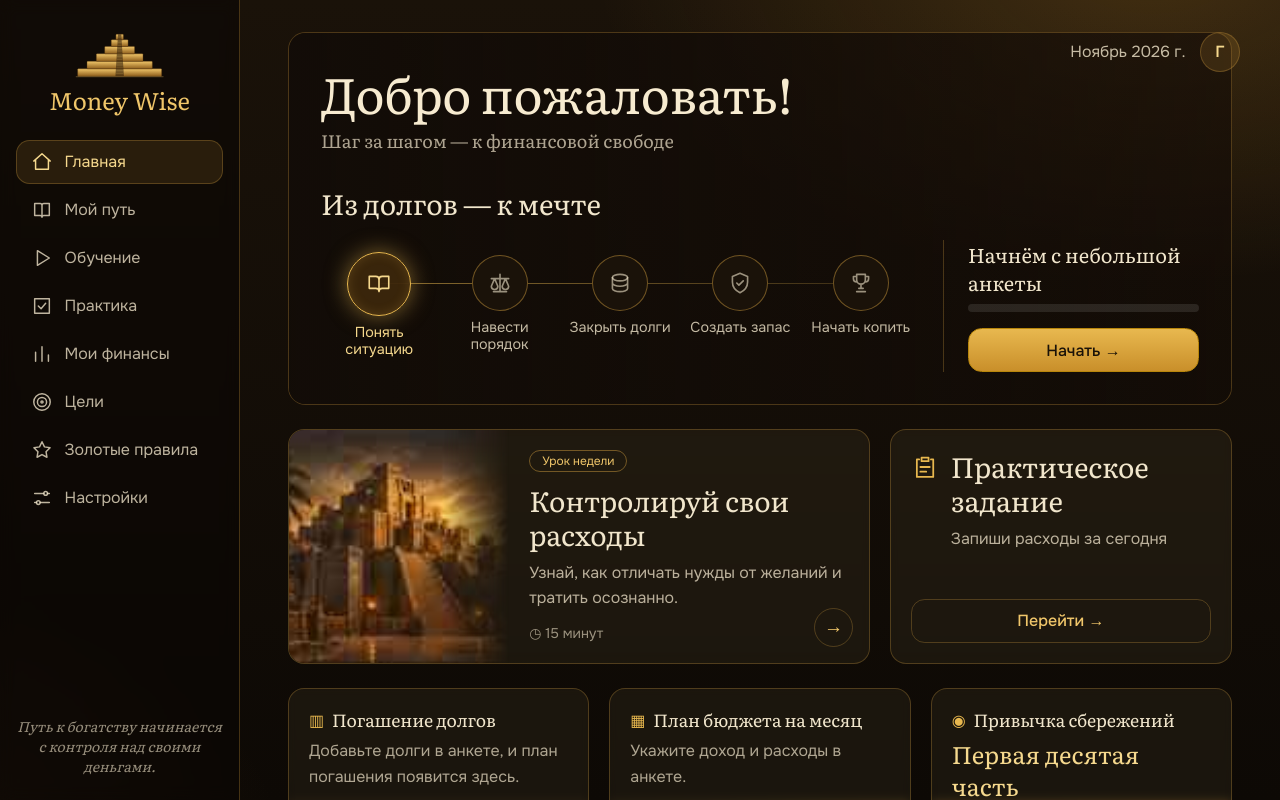
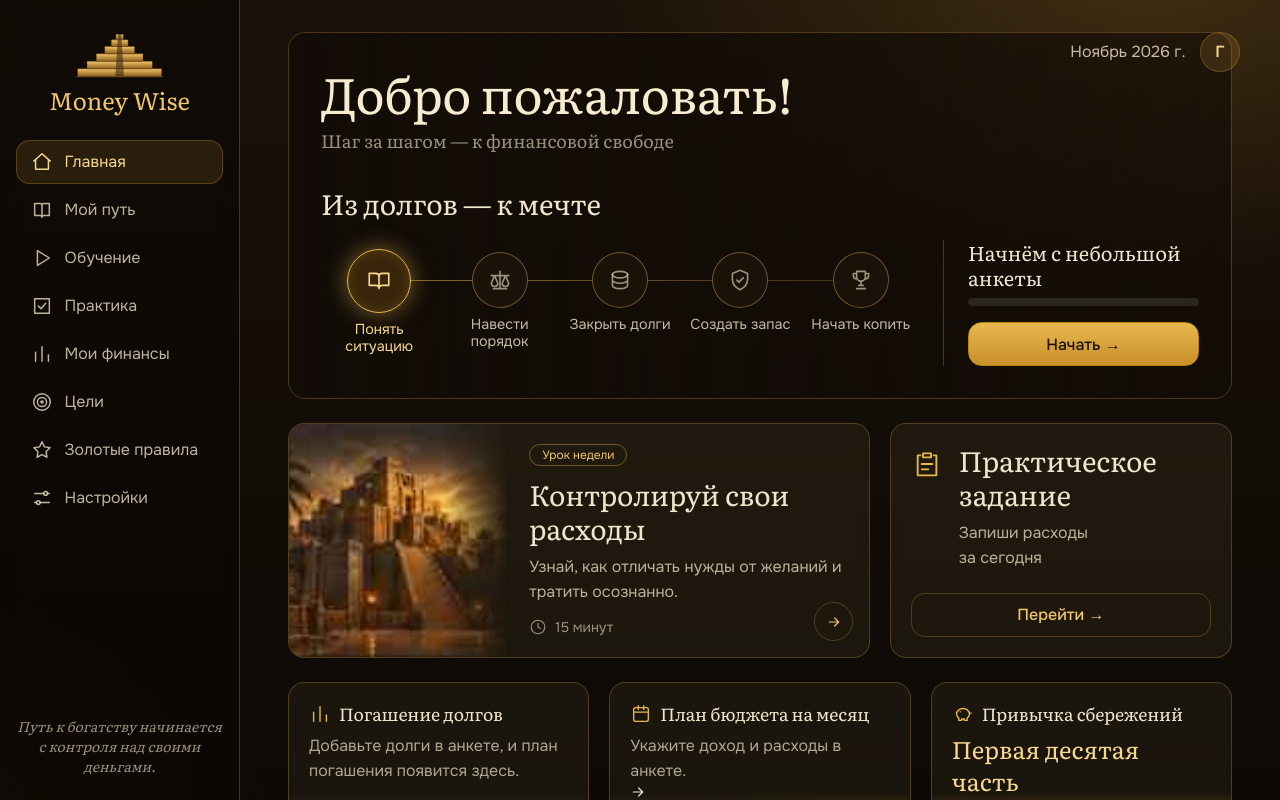
Before and after one commit to Kr4kas-help/Vavilon-mony, a Next.js app: page / in a window 1280 px wide. Both pictures are taken after a click on the button "Продолжить без аккаунта". Shown: the top 800 px of the page. Built offline with nearby package versions, Linux system fonts and the light colour scheme.

Commit message:
Дизайн главной по макету: иконки, круглые стрелки, мелкие правки

```diff
--- a/components/Dashboard.tsx
+++ b/components/Dashboard.tsx
@@ -12,13 +12,30 @@ const STEPS = ["Понять ситуацию", "Навести порядок",
 
 const fadeLeft = "linear-gradient(to right, transparent 0%, #000 55%)";
 
+const ico = { fill: "none", stroke: "currentColor", strokeWidth: 1.5, strokeLinecap: "round", strokeLinejoin: "round", "aria-hidden": true } as const;
+
 function StepIcon({ i }: { i: number }) {
-  const p = { width: 26, height: 26, viewBox: "0 0 24 24", fill: "none", stroke: "currentColor", strokeWidth: 1.5, strokeLinecap: "round", strokeLinejoin: "round", "aria-hidden": true } as const;
+  const p = { width: 26, height: 26, viewBox: "0 0 24 24", ...ico } as const;
   if (i === 0) return <svg {...p}><path d="M12 6v13M3 5h6a3 3 0 013 3v11a3 3 0 00-3-3H3V5zM21 5h-6a3 3 0 00-3 3v11a3 3 0 013-3h6V5z" /></svg>;
   if (i === 1) return <svg {...p}><path d="M12 4v16M6 20h12M4 8h16M7 8l-3 7a3 3 0 006 0L7 8zM17 8l-3 7a3 3 0 006 0l-3-7z" /></svg>;
   if (i === 2) return <svg {...p}><ellipse cx="12" cy="7" rx="7" ry="3" /><path d="M5 7v5c0 1.7 3.1 3 7 3s7-1.3 7-3V7M5 12v5c0 1.7 3.1 3 7 3s7-1.3 7-3v-5" /></svg>;
   if (i === 3) return <svg {...p}><path d="M12 3l7 3v5c0 5-3 8-7 10-4-2-7-5-7-10V6l7-3zM9 12l2 2 4-4" /></svg>;
   return <svg {...p}><path d="M8 4h8v5a4 4 0 01-8 0V4zM8 6H5v2a3 3 0 003 3M16 6h3v2a3 3 0 01-3 3M12 13v4M8 20h8M10 17h4" /></svg>;
+}
+
+function StatIcon({ kind }: { kind: "debt" | "calendar" | "piggy" }) {
+  const p = { width: 22, height: 22, viewBox: "0 0 24 24", ...ico } as const;
+  if (kind === "debt") return <svg {...p}><path d="M5 20V10M12 20V4M19 20v-7" /></svg>;
+  if (kind === "calendar") return <svg {...p}><rect x="4" y="5" width="16" height="15" rx="2" /><path d="M4 10h16M9 3v4M15 3v4" /></svg>;
+  return <svg {...p}><path d="M5 12a7 6 0 0114 0c0 2-1 3.4-2.5 4.4V19h-3v-1.5h-3V19h-3v-2.6C6 15.4 5 14 5 12zM19 11h2M9 9.5h.01" /></svg>;
+}
+
+function Arrow({ className = "round-go" }: { className?: string }) {
+  return (
+    <span className={className} aria-hidden>
+      <svg width="16" height="16" viewBox="0 0 24 24" fill="none" stroke="currentColor" strokeWidth="1.8" strokeLinecap="round" strokeLinejoin="round"><path d="M5 12h14M13 6l6 6-6 6" /></svg>
+    </span>
+  );
 }
 
 export default function Dashboard() {
@@ -35,6 +52,7 @@ export default function Dashboard() {
   const pct = Math.round((done / 8) * 100);
   const stage = !started || p.step < 5 ? 0 : plan.ok ? (owed > 0 ? 2 : p.mandatory > 0 ? 3 : 4) : 1;
   const reservePct = plan.ok ? Math.round(plan.shares.find((s) => s.key === "reserve")?.pct ?? 0) : 0;
+  const debtPct = owed > 0 && monthlyDebt > 0 ? Math.min(100, Math.round((monthlyDebt / (owed + monthlyDebt)) * 100)) : owed > 0 ? 0 : 100;
 
   return (
     <div className="space-y-5 lg:space-y-6">
@@ -44,7 +62,7 @@ export default function Dashboard() {
 
         <div className="relative">
           <h1 className="hero-title">Добро пожаловать!</h1>
-          <p className="mt-1 font-serif text-lg text-ink/70">Шаг за шагом — к финансовой свободе</p>
+          <p className="mt-1 font-serif text-lg text-ink/60">Шаг за шагом — к финансовой свободе</p>
           <h2 className="mt-6 sm:mt-8">Из долгов — к мечте</h2>
         </div>
 
@@ -62,7 +80,8 @@ export default function Dashboard() {
           </ol>
 
           <div className="lg:border-l lg:border-[var(--line)] lg:pl-6">
-            <p className="font-serif text-xl">{started ? `${done} из 8 шагов пройдено` : "Начнём с небольшой анкеты"}</p>
+            <p className="font-serif text-xl leading-tight">{started ? `${done} из 8 уроков` : "Начнём с небольшой анкеты"}</p>
+            {started && <p className="font-serif text-lg leading-tight text-ink/80">пройдено</p>}
             <div className="bar mt-2" role="progressbar" aria-valuemin={0} aria-valuemax={100} aria-valuenow={pct}>
               <i style={{ width: pct + "%" }} />
             </div>
@@ -80,17 +99,20 @@ export default function Dashboard() {
             <span className="w-fit rounded-full border border-[rgba(217,164,65,0.45)] px-3 py-0.5 text-xs text-[#F0C66A]">Урок недели</span>
             <h2 className="mt-3">Контролируй свои расходы</h2>
             <p className="prose-line mt-2 text-ink/75">Узнай, как отличать нужды от желаний и тратить осознанно.</p>
-            <span className="mt-3 text-sm text-ink/60">◷ 15 минут</span>
+            <span className="mt-3 flex items-center gap-2 text-sm text-ink/60">
+              <svg width="18" height="18" viewBox="0 0 24 24" {...ico}><circle cx="12" cy="12" r="9" /><path d="M12 7v5l3 2" /></svg>
+              15 минут
+            </span>
           </div>
-          <span className="lesson-go" aria-hidden>→</span>
+          <Arrow className="round-go lesson-go" />
         </Link>
 
         <Link href="/review" className="card flex flex-col p-5">
-          <div className="flex items-start gap-3">
-            <svg width="34" height="34" viewBox="0 0 24 24" fill="none" stroke="#E8B84F" strokeWidth="1.5" strokeLinecap="round" strokeLinejoin="round" aria-hidden><path d="M9 4h6v3H9zM7 5.5H5v15h14v-15h-2M8 12h8M8 16h5" /></svg>
+          <div className="flex items-start gap-4">
+            <svg width="40" height="40" viewBox="0 0 24 24" stroke="#E8B84F" fill="none" strokeWidth="1.4" strokeLinecap="round" strokeLinejoin="round" aria-hidden><path d="M9 4h6v3H9zM7 5.5H5v15h14v-15h-2M8 12h8M8 16h5" /></svg>
             <div>
               <h2>Практическое задание</h2>
-              <p className="mt-2 text-ink/75">Запиши расходы за сегодня</p>
+              <p className="mt-2 text-ink/75">Запиши расходы<br />за сегодня</p>
             </div>
           </div>
           <span className="btn btn-ghost mt-auto w-full">Перейти →</span>
@@ -98,54 +120,53 @@ export default function Dashboard() {
       </div>
 
       <div className="grid gap-5 md:grid-cols-3">
-        <Link href="/plan" className="card p-5">
-          <h3 className="stat-h"><span aria-hidden>▥</span> Погашение долгов</h3>
+        <Link href="/plan" className="card stat p-5">
+          <h3 className="stat-h"><span aria-hidden><StatIcon kind="debt" /></span> Погашение долгов</h3>
           {owed > 0 ? (
             <>
-              <p className="mt-2 font-serif text-4xl text-[#F6D98E]">{rub(owed)}</p>
-              <p className="mt-1 text-ink/70">
-                {plan.ok && plan.debtFreeIn !== null ? `Закроем примерно за ${plan.debtFreeIn} мес.` : `Платёж в месяц: ${rub(monthlyDebt)}`}
-              </p>
+              <p className="mt-2 font-serif text-4xl text-[#F6D98E]">{debtPct}%</p>
+              <p className="mt-1 text-ink/70">Осталось выплатить: {rub(owed)}</p>
+              <div className="bar mt-3"><i style={{ width: debtPct + "%" }} /></div>
             </>
           ) : (
             <p className="mt-2 text-ink/70">{started ? "Долгов нет. Отлично!" : "Добавьте долги в анкете, и план погашения появится здесь."}</p>
           )}
         </Link>
 
-        <Link href="/plan" className="card p-5">
-          <h3 className="stat-h"><span aria-hidden>▦</span> План бюджета на месяц</h3>
+        <Link href="/plan" className="card stat p-5">
+          <h3 className="stat-h"><span aria-hidden><StatIcon kind="calendar" /></span> План бюджета на месяц</h3>
           {income > 0 ? (
             <>
               <p className="mt-2 font-serif text-4xl text-[#F6D98E]">{rub(income)}</p>
-              <p className="mt-1 text-ink/70">Из них на обязательные расходы: {rub(p.mandatory)}</p>
+              <p className="mt-1 max-w-[12rem] text-ink/70">Из них на обязательные расходы: {rub(p.mandatory)}</p>
             </>
           ) : (
             <p className="mt-2 text-ink/70">Укажите доход и расходы в анкете.</p>
           )}
+          <Arrow className="round-go stat-go" />
         </Link>
 
-        <Link href="/rules" className="card p-5">
-          <h3 className="stat-h"><span aria-hidden>◉</span> Привычка сбережений</h3>
+        <Link href="/rules" className="card stat p-5">
+          <h3 className="stat-h"><span aria-hidden><StatIcon kind="piggy" /></span> Привычка сбережений</h3>
           <p className="mt-2 font-serif text-2xl text-[#F6D98E]">Первая десятая часть</p>
           <p className="mt-1 text-ink/70">{income > 0 ? `Отложите 10% дохода: ${rub(income * 0.1)}` : "Сохраните 10% от дохода"}</p>
-          {plan.ok && (
-            <div className="mt-3 flex items-center gap-3">
-              <div className="bar flex-1">
-                <i style={{ width: Math.min(100, reservePct * 10) + "%" }} />
-              </div>
-              <span className="text-sm">{reservePct}%</span>
+          <div className="mt-3 flex items-center gap-3">
+            <div className="bar flex-1">
+              <i style={{ width: Math.min(100, plan.ok ? reservePct * 10 : 10) + "%" }} />
             </div>
-          )}
+            <span className="text-sm">{plan.ok ? reservePct : 10}%</span>
+          </div>
         </Link>
       </div>
 
       <section className="card quote">
         <div className="quote-img" style={{ backgroundImage: `url(${IMG.temple})`, WebkitMaskImage: fadeLeft, maskImage: fadeLeft }} aria-hidden />
-        <div className="relative flex items-center gap-4 p-5 sm:p-6">
-          <svg className="hidden shrink-0 sm:block" width="44" height="44" viewBox="0 0 24 24" fill="none" stroke="#E8B84F" strokeWidth="1.4" strokeLinecap="round" strokeLinejoin="round" aria-hidden><path d="M12 6v13M3 5h6a3 3 0 013 3v11a3 3 0 00-3-3H3V5zM21 5h-6a3 3 0 00-3 3v11a3 3 0 013-3h6V5z" /></svg>
+        <div className="relative flex items-center gap-5 p-5 sm:p-6">
+          <svg className="hidden shrink-0 sm:block" width="46" height="46" viewBox="0 0 24 24" stroke="#E8B84F" fill="none" strokeWidth="1.3" strokeLinecap="round" strokeLinejoin="round" aria-hidden><path d="M12 6v13M3 5h6a3 3 0 013 3v11a3 3 0 00-3-3H3V5zM21 5h-6a3 3 0 00-3 3v11a3 3 0 013-3h6V5z" /></svg>
+          <span className="hidden h-12 w-px bg-[var(--line)] sm:block" aria-hidden />
           <div className="max-w-2xl">
             <p className="font-serif text-lg text-[#F0C66A]">Золотое правило дня</p>
-            <p className="mt-1 font-serif text-xl italic">«{quote.text}»</p>
+            <p className="mt-1 text-base">«{quote.text}»</p>
           </div>
         </div>
       </section>
```
